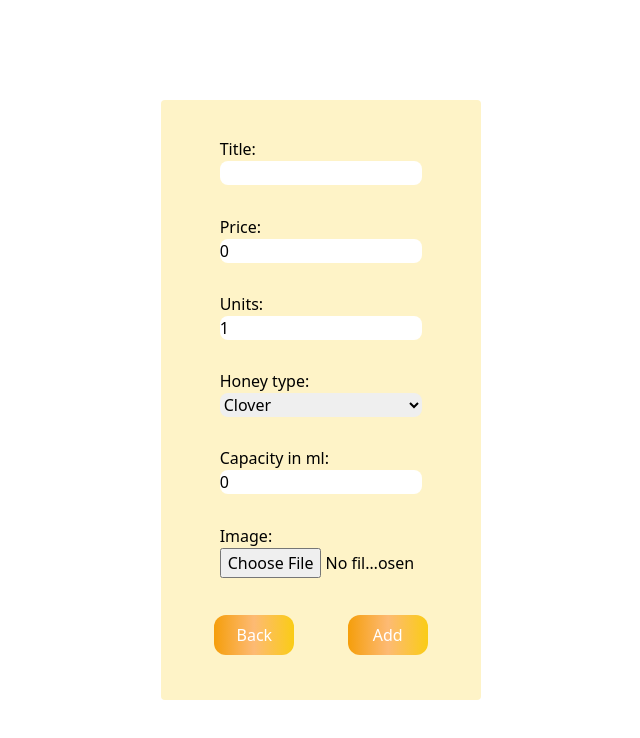
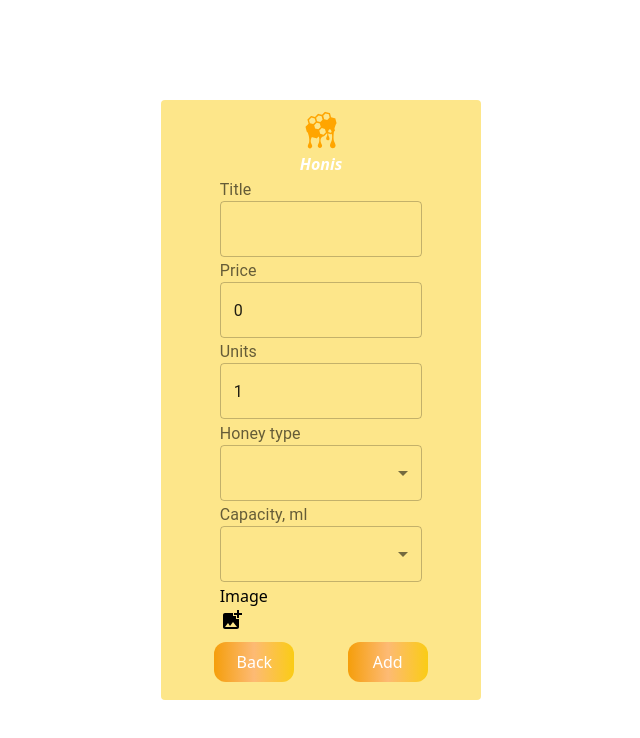
Before and after one commit to TomasKasperavicius/Honis, a React (Create React App) app in the folder frontend/: page /addProduct in a window 1280 px wide. Shown: the top 738 px of the page, without its empty margins (319-959 px from the left). Built offline with nearby package versions, Linux system fonts and the light colour scheme; no server answers.

Commit message:
improve filtering

```diff
--- a/frontend/package.json
+++ b/frontend/package.json
@@ -5,7 +5,8 @@
   "dependencies": {
     "@emotion/react": "^11.11.4",
     "@emotion/styled": "^11.11.5",
-    "@mui/material": "^5.15.21",
+    "@mui/icons-material": "^5.16.0",
+    "@mui/material": "^5.16.0",
     "@testing-library/jest-dom": "^5.16.5",
     "@testing-library/react": "^13.4.0",
     "@testing-library/user-event": "^13.5.0",
--- a/frontend/src/components/AddProduct.tsx
+++ b/frontend/src/components/AddProduct.tsx
@@ -1,7 +1,17 @@
-import React, { useState } from "react";
+import React, { ChangeEvent, useRef, useState } from "react";
 import axios from "axios";
 import { useNavigate } from "react-router-dom";
 import { product } from "./Product";
+import {
+  InputLabel,
+  Select,
+  MenuItem,
+  SelectChangeEvent,
+  TextField,
+} from "@mui/material";
+import { GiDrippingHoney } from "react-icons/gi";
+import { IconContext } from "react-icons";
+import AddPhotoAlternateIcon from '@mui/icons-material/AddPhotoAlternate';
 interface AddProductInfo {
   image?: string;
   price: number;
@@ -28,21 +38,18 @@ const AddProduct: React.FC<AddProductProps> = ({
     },
   });
   const navigate = useNavigate();
+  const fileInput = useRef<HTMLInputElement | null>(null)
   const handleInputChange = (e: React.ChangeEvent<HTMLInputElement>) => {
     setInput({
       ...input,
-      [e.target.id]:
+      [e.target.name]:
         e.target.files === null ? e.target.value : e.target.files[0],
     });
   };
-  const handleDescriptionChange = (
-    e:
-      | React.ChangeEvent<HTMLSelectElement>
-      | React.ChangeEvent<HTMLInputElement>
-  ) => {
+  const handleDescriptionChange = (e: ChangeEvent<HTMLSelectElement>) => {
     setInput({
       ...input,
-      description: { ...input.description, [e.target.id]: e.target.value },
+      description: { ...input.description, [e.target.name]: e.target.value },
     });
   };
   const addProduct = async (e: React.FormEvent<HTMLFormElement>) => {
@@ -53,7 +60,7 @@ const AddProduct: React.FC<AddProductProps> = ({
         "description",
         JSON.stringify({
           HoneyType: input.description.HoneyType,
-          Capacity: input.description.Capacity + " ml",
+          Capacity: input.description.Capacity,
         })
       );
       const { status, data } = await axios.post(
@@ -76,87 +83,93 @@ const AddProduct: React.FC<AddProductProps> = ({
     }
   };
   return (
+    <IconContext.Provider value={{ size: "40px" }}>
       <div className="w-full h-screen flex justify-center items-center">
+
         <form
           onSubmit={(e) => addProduct(e)}
-        className="w-1/4 h-3/4 flex flex-col justify-evenly items-center bg-amber-100 rounded p-2"
+          className="w-1/4 h-3/4 flex flex-col justify-evenly items-center bg-amber-200 rounded p-2"
         >
+          <GiDrippingHoney style={{ color: "orange" }} />
+        <i className="px-4 text-white">
+          <b>Honis</b>
+        </i>
           <div className="flex flex-col w-2/3">
-          <label htmlFor="title">Title: </label>
-          <input
-            className=" rounded-lg"
-            onChange={(e) => handleInputChange(e)}
-            id="title"
+            <InputLabel id="title-input">Title</InputLabel>
+            <TextField
+              id="title-input"
               name="title"
               type="text"
               value={input.title}
-            required
+              onChange={(e) => handleInputChange(e as any)}
+              variant="outlined"
             />
           </div>
           <div className="flex flex-col w-2/3">
-          <label htmlFor="price">Price: </label>
-          <input
-            className=" rounded-lg"
-            onChange={(e) => handleInputChange(e)}
-            id="price"
+            <InputLabel id="price-input">Price</InputLabel>
+            <TextField
+              id="price-input"
+              name="price"
               type="number"
-            name="price"
-            min={0}
-            step=".01"
-            value={input.price}
-            required
+              value={input.price >= 0 ? input.price : 0}
+              onChange={(e) => handleInputChange(e as any)}
+              variant="outlined"
             />
           </div>
           <div className="flex flex-col w-2/3">
-          <label htmlFor="units">Units: </label>
-          <input
-            className=" rounded-lg"
-            onChange={(e) => handleInputChange(e)}
-            id="units"
+            <InputLabel id="units-input">Units</InputLabel>
+            <TextField
+              id="units-input"
+              name="units"
               type="number"
-            name="units"
-            min={1}
-            value={input.units}
-            required
+              value={input.units >= 0 ? input.units : 0}
+              onChange={(e) => handleInputChange(e as any)}
+              variant="outlined"
             />
           </div>
-        <div className="flex flex-col items-start w-2/3">
-          <label htmlFor="HoneyType">Honey type: </label>
-          <select
-            required
-            className="w-full rounded-lg"
-            onChange={(e) => handleDescriptionChange(e)}
+          <div className="flex flex-col  w-2/3">
+            <InputLabel id="HoneyTypeLabelID">Honey type</InputLabel>
+            <Select
+              labelId="HoneyTypeLabelID"
               id="HoneyType"
               value={input.description.HoneyType}
+              name="HoneyType"
+              onChange={(e: any) => handleDescriptionChange(e)}
             >
-            <option value="Clover">Clover</option>
-            <option value="Wildflower">Wildflower</option>
-            <option value="Acacia">Acacia</option>
-            <option value="Alfalfa">Alfalfa</option>
-            <option value="Buckwheat">Buckwheat</option>
-            <option value="Creamed">Creamed</option>
-            <option value="Manuka">Manuka</option>
-            <option value="Eucalyptus">Eucalyptus</option>
-            <option value="Orange Blossom">Orange Blossom</option>
-            <option value="Baker's Special">Baker's Special</option>
-          </select>
+              <MenuItem value="Clover">Clover</MenuItem>
+              <MenuItem value="Wildflower">Wildflower</MenuItem>
+              <MenuItem value="Acacia">Acacia</MenuItem>
+              <MenuItem value="Alfalfa">Alfalfa</MenuItem>
+              <MenuItem value="Buckwheat">Buckwheat</MenuItem>
+              <MenuItem value="Creamed">Creamed</MenuItem>
+              <MenuItem value="Manuka">Manuka</MenuItem>
+              <MenuItem value="Eucalyptus">Eucalyptus</MenuItem>
+              <MenuItem value="Orange Blossom">Orange Blossom</MenuItem>
+              <MenuItem value="Baker's Special">Baker's Special</MenuItem>
+            </Select>
           </div>
           <div className="flex flex-col w-2/3">
-          <label htmlFor="Capacity">Capacity in ml: </label>
-          <input
-            className=" rounded-lg"
-            onChange={(e) => handleDescriptionChange(e)}
+            <InputLabel id="demo-simple-select-label">Capacity, ml</InputLabel>
+            <Select
+              labelId="demo-simple-select-label"
               id="Capacity"
-            min={1}
-            type="number"
               value={input.description.Capacity}
-            required
-          />
+              name="Capacity"
+              onChange={(e: any) => handleDescriptionChange(e)}
+            >
+              <MenuItem value={250}>250</MenuItem>
+              <MenuItem value={500}>500</MenuItem>
+              <MenuItem value={750}>750</MenuItem>
+              <MenuItem value={1000}>1000</MenuItem>
+            </Select>
           </div>
           <div className="flex flex-col w-2/3">
-          <label htmlFor="image">Image: </label>
+            <label htmlFor="image">Image </label>
+            <AddPhotoAlternateIcon className="hover:cursor-pointer hover:scale-125" onClick={() => fileInput.current?.click()}/>
             <input
+            ref={fileInput}
               name="image"
+              hidden
               onChange={(e) => handleInputChange(e)}
               id="image"
               type="file"
@@ -179,6 +192,7 @@ const AddProduct: React.FC<AddProductProps> = ({
           </div>
         </form>
       </div>
+    </IconContext.Provider>
   );
 };
 
--- a/frontend/src/components/Home.tsx
+++ b/frontend/src/components/Home.tsx
@@ -5,7 +5,7 @@ import Filter from "./Filter";
 import { useNavigate } from "react-router-dom";
 import AddToCart from "./AddToCart";
 import { product } from "./Product";
-import { Grid, Paper } from "@mui/material";
+import { Fade, Grid, Paper, Zoom } from "@mui/material";
 export interface LoginInfo {
   loggedIn: boolean;
   user: UserInfo;
@@ -69,8 +69,10 @@ const Home: React.FC<HomeProps> = ({
             <></>
           )}
           <Grid container style={{margin:10}} spacing={{ xs: 2, md: 3 }} columns={{ xs: 4, sm: 8, md: 12 }}>
+
             {products.map((product: any, id) => {
               return (
+                <Zoom in={true} >
                 <Grid item xs={2} sm={3} md={3} key={id}>
                   <Paper elevation={10}>
                   <Product product={product} />
@@ -83,8 +85,10 @@ const Home: React.FC<HomeProps> = ({
                   />
                   </Paper>
                 </Grid>
+                </Zoom>
               );
             })}
+
           </Grid>
         </div>
       </div>
```
Also changed, not shown: frontend/src/components/Filter.tsx (+28 -24 lines), 1 other file (tests, documents, lock files or other folders). Lines whose indentation alone changed are shown as unchanged.
